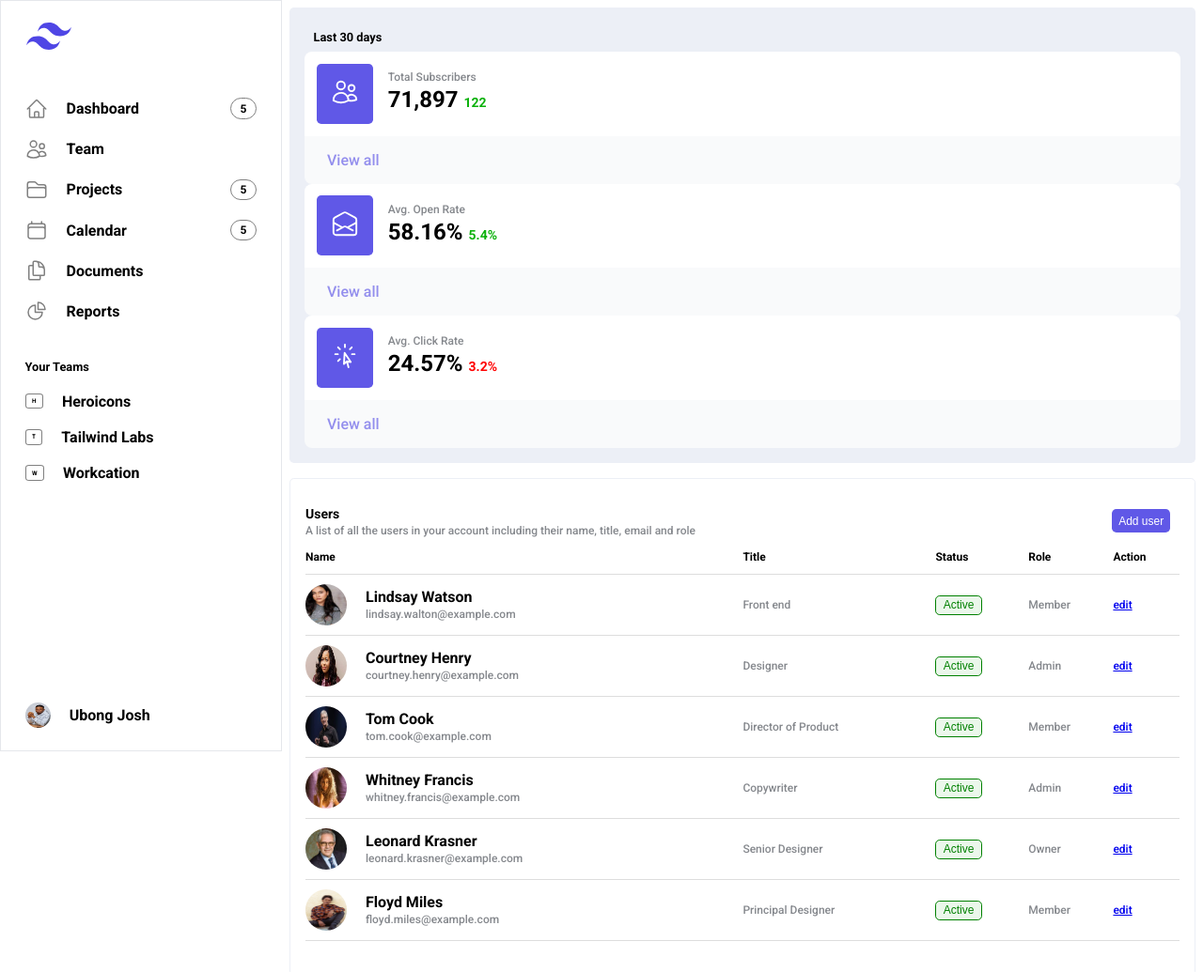
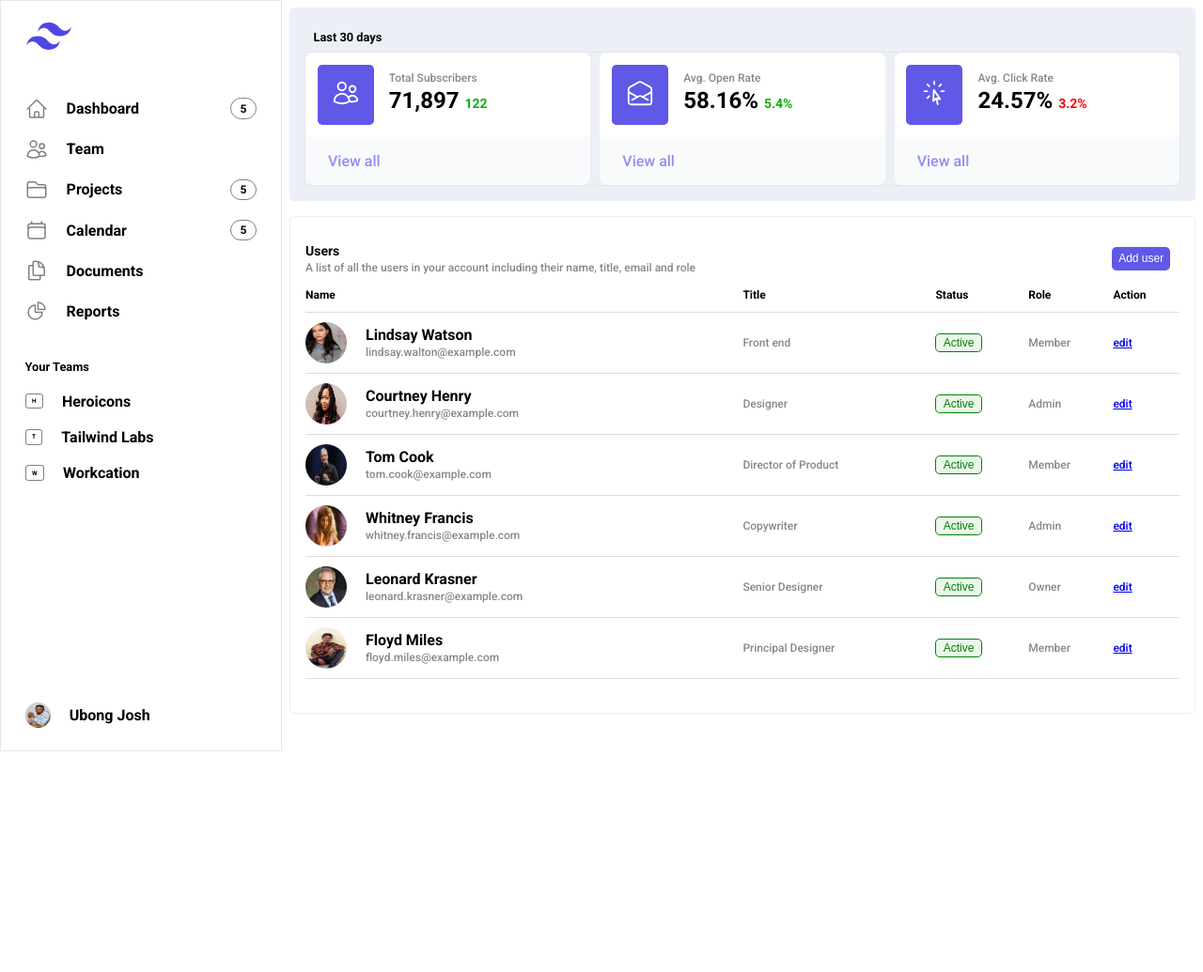
Before and after one commit to murpheus007/holidayAssignment, a plain HTML site: page index.html in a window 1280 px wide. Shown: the top 1035 px of the page at 94% size. After the commit the page ends 800 px from the top, so only its background shows below. Drawn offline with Linux system fonts and the light colour scheme.

Commit message:
Update styles.css

```diff
--- a/styles.css
+++ b/styles.css
@@ -137,9 +137,9 @@ body {
     border-radius: .3rem;
     padding: 1.5rem 1rem 1rem;
 }
-.data {
+.stats {
     display: grid;
-    grid-template-columns: repeat(auto-fit, minmax(280px, 1fr));
+    grid-template-columns: repeat(auto-fit, minmax(250px, 1fr));
     gap: 10px;
     border: 1px solid #e5e7eb;
 }
```
